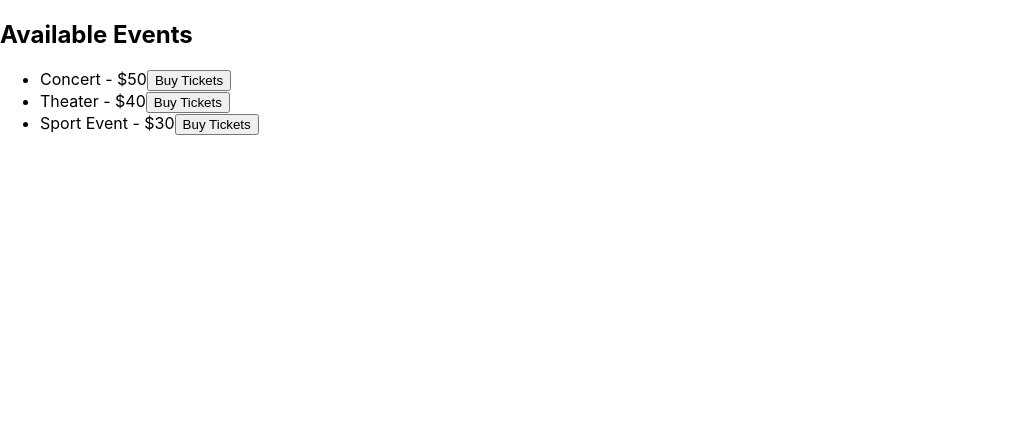
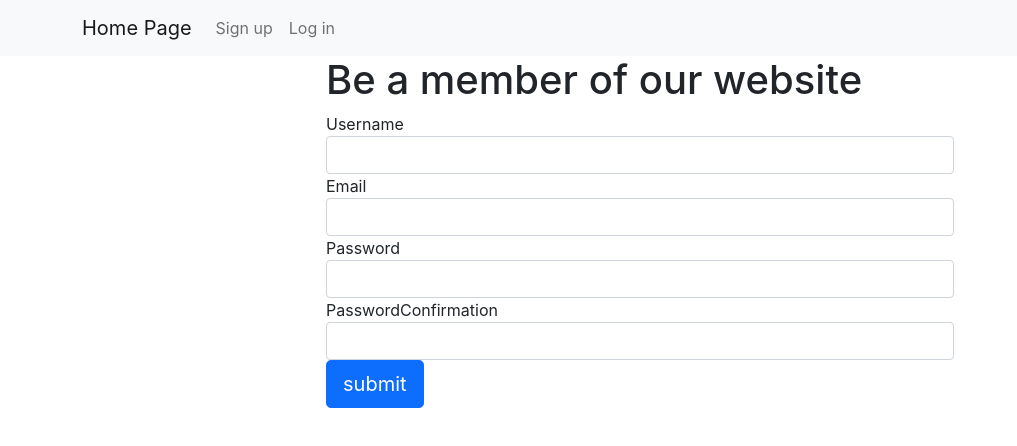
Before and after one commit to fountainfang/Pentakill, a React (Create React App) app in the folder event-ticket-platform/: page /signup in a window 1280 px wide. Shown: the top 446 px of the page, without its empty margins (0-1017 px from the left). Built offline with nearby package versions, Linux system fonts and the light colour scheme.

Commit message:
sign in and sign up page

```diff
--- a/event-ticket-platform/package.json
+++ b/event-ticket-platform/package.json
@@ -8,7 +8,8 @@
     "@testing-library/user-event": "^13.5.0",
     "react": "^18.2.0",
     "react-dom": "^18.2.0",
-    "react-scripts": "5.0.1",
+    "react-router-dom": "^6.22.2",
+    "react-scripts": "^5.0.1",
     "web-vitals": "^2.1.4"
   },
   "scripts": {
@@ -34,5 +35,8 @@
       "last 1 firefox version",
       "last 1 safari version"
     ]
+  },
+  "devDependencies": {
+    "@types/react-router-dom": "^5.3.3"
   }
 }
--- a/event-ticket-platform/public/index.html
+++ b/event-ticket-platform/public/index.html
@@ -1,20 +1,20 @@
 <!DOCTYPE html>
 <html lang="en">
+
 <head>
   <meta charset="utf-8" />
   <link rel="icon" href="%PUBLIC_URL%/favicon.ico" />
   <meta name="viewport" content="width=device-width, initial-scale=1" />
   <meta name="theme-color" content="#000000" />
-    <meta
-      name="description"
-      content="Web site created using create-react-app"
-    />
+  <meta name="description" content="Web site created using create-react-app" />
   <link rel="apple-touch-icon" href="%PUBLIC_URL%/logo192.png" />
   <!--
       manifest.json provides metadata used when your web app is installed on a
       user's mobile device or desktop. See https://developers.google.com/web/fundamentals/web-app-manifest/
     -->
   <link rel="manifest" href="%PUBLIC_URL%/manifest.json" />
+  <link href="https://cdn.jsdelivr.net/npm/bootstrap@5.0.2/dist/css/bootstrap.min.css" rel="stylesheet"
+    integrity="sha384-EVSTQN3/azprG1Anm3QDgpJLIm9Nao0Yz1ztcQTwFspd3yD65VohhpuuCOmLASjC" crossorigin="anonymous">
   <!--
       Notice the use of %PUBLIC_URL% in the tags above.
       It will be replaced with the URL of the `public` folder during the build.
@@ -26,6 +26,7 @@
     -->
   <title>React App</title>
 </head>
+
 <body>
   <noscript>You need to enable JavaScript to run this app.</noscript>
   <div id="root"></div>
@@ -40,4 +41,5 @@
       To create a production bundle, use `npm run build` or `yarn build`.
     -->
 </body>
+
 </html>
--- /dev/null
+++ b/event-ticket-platform/src/components/Header/index.jsx
@@ -0,0 +1,26 @@
+
+import React from 'react';
+import "../Header/style.css"
+import { Link } from 'react-router-dom'
+
+const Header = () => {
+    return (
+        <nav className="navbar navbar-expand-lg navbar-light bg-light">
+            <div className="container">
+                <Link className="navbar-brand" to="/">Home Page</Link>
+                <div className="navbar-collapse">
+                    <ul className="navbar-nav mr-auto">
+                        <li className="nav-item">
+                            <Link className="nav-link" to="/signup">Sign up</Link>
+                        </li>
+                        <li className="nav-item">
+                            <Link className="nav-link" to="/signin">Log in</Link>
+                        </li>
+                    </ul >
+                </div >
+            </div >
+        </nav >
+    );
+};
+
+export default Header;
--- /dev/null
+++ b/event-ticket-platform/src/components/Header/style.css
@@ -0,0 +1,4 @@
+.nav{width: 100%;
+height: 80px;
+line-height: 80px;
+background-color: #f1f1f1;}
--- a/event-ticket-platform/src/index.js
+++ b/event-ticket-platform/src/index.js
@@ -3,12 +3,14 @@ import ReactDOM from 'react-dom/client';
 import './index.css';
 import App from './App';
 import reportWebVitals from './reportWebVitals';
+import AppRouter from "./router"
 
 const root = ReactDOM.createRoot(document.getElementById('root'));
 root.render(
-  <React.StrictMode>
-    <App />
-  </React.StrictMode>
+
+  <AppRouter />
+
+
 );
 
 // If you want to start measuring performance in your app, pass a function
--- /dev/null
+++ b/event-ticket-platform/src/pages/App.jsx
@@ -0,0 +1,33 @@
+import React, { useState } from 'react';
+import EventList from '../components/EventList';
+import TicketPurchase from '../components/TicketPurchase';
+
+
+const initialEvents = [
+  { id: 1, name: 'Concert', price: 50 },
+  { id: 2, name: 'Theater', price: 40 },
+  { id: 3, name: 'Sport Event', price: 30 },
+];
+
+function Home() {
+  const [events] = useState(initialEvents);
+  const [selectedEvent, setSelectedEvent] = useState(null);
+
+  const handleSelectEvent = event => {
+    setSelectedEvent(event);
+  };
+
+  const handlePurchase = () => {
+    alert(`Purchased ticket for ${selectedEvent.name}!`);
+    setSelectedEvent(null); // Reset selection
+  };
+
+  return (
+    <div className="App">
+      <EventList events={events} onSelectEvent={handleSelectEvent} />
+      <TicketPurchase event={selectedEvent} onPurchase={handlePurchase} />
+    </div>
+  );
+}
+
+export default Home;
--- /dev/null
+++ b/event-ticket-platform/src/pages/Signin/signin.jsx
@@ -0,0 +1,18 @@
+import React, { Component } from 'react'
+import Signinform from './signinform'
+
+export default class signin extends Component {
+    render() {
+        return (
+            (
+                <div className='row'>
+                    <div className='col-md-3'></div>
+                    <div className='col-md-6'>
+                        <Signinform />
+                    </div>
+                    <div className='col-md-3'></div>
+                </div>
+            )
+        )
+    }
+}
--- /dev/null
+++ b/event-ticket-platform/src/pages/Signin/signinform.jsx
@@ -0,0 +1,64 @@
+import React, { Component } from 'react'
+
+export default class Signinform extends Component {
+    constructor() {
+        super();
+        this.state = {
+            username: "",
+            password: ""
+
+        }
+    }
+
+    onSubmit = (e) => {
+        e.preventDefault();
+        console.log(this.state)
+
+    }
+    changeHandle = (e) => {
+        this.setState({
+            [e.target.name]: e.target.value
+        });
+    }
+
+
+    render() {
+
+        const { username, password } = this.state;
+        return (
+            <div>
+                <form onSubmit={this.onSubmit}>
+                    <h1>Log in our website</h1>
+                    <div className="form-group">
+                        <label className="control-label">Username</label>
+                        <input
+                            className="form-control"
+                            type="text"
+                            name="username"
+                            value={username}
+                            onChange={this.changeHandle}
+                        />
+
+                    </div>
+
+                    <div className="form-group">
+                        <label className="control-label">Password</label>
+                        <input
+                            className="form-control"
+                            type="password"
+                            name="password"
+                            value={password}
+                            onChange={this.changeHandle}
+                        />
+
+                    </div>
+
+                    <div className="form-group">
+                        <button className="btn btn-primary btn-lg">Log in</button>
+                    </div>
+
+                </form >
+            </div >
+        )
+    }
+}
--- /dev/null
+++ b/event-ticket-platform/src/pages/Signup/signup.jsx
@@ -0,0 +1,19 @@
+
+
+
+import React, { Component } from 'react'
+import Signupform from './signupform'
+
+export default class signup extends Component {
+  render() {
+    return (
+      <div className='row'>
+        <div className='col-md-3'></div>
+        <div className='col-md-6'>
+          <Signupform />
+        </div>
+        <div className='col-md-3'></div>
+      </div>
+    )
+  }
+}
--- /dev/null
+++ b/event-ticket-platform/src/pages/Signup/signupform.jsx
@@ -0,0 +1,84 @@
+import React, { Component } from 'react'
+
+export default class Signupform extends Component {
+    constructor() {
+        super();
+        this.state = {
+            username: "",
+            email: "",
+            password: "",
+            passwordConfirmation: ""
+
+        }
+    }
+
+
+
+    onSubmit = (e) => {
+        e.preventDefault();
+        console.log(this.state)
+
+    }
+    changeHandle = (e) => {
+        this.setState({
+            [e.target.name]: e.target.value
+        });
+    }
+    render() {
+        const { username, email, password, passwordConfirmation } = this.state;
+        return (
+            <div>
+                <form onSubmit={this.onSubmit}>
+                    <h1>Be a member of our website</h1>
+                    <div className="form-group">
+                        <label className="control-label">Username</label>
+                        <input
+                            className="form-control"
+                            type="text"
+                            name="username"
+                            value={username}
+                            onChange={this.changeHandle}
+                        />
+
+                    </div>
+                    <div className="form-group">
+                        <label className="control-label">Email</label>
+                        <input
+                            className="form-control"
+                            type="text"
+                            name="email"
+                            value={email}
+                            onChange={this.changeHandle}
+                        />
+
+                    </div>
+                    <div className="form-group">
+                        <label className="control-label">Password</label>
+                        <input
+                            className="form-control"
+                            type="password"
+                            name="password"
+                            value={password}
+                            onChange={this.changeHandle}
+                        />
+
+                    </div>
+                    <div className="form-group">
+                        <label className="control-label">PasswordConfirmation</label>
+                        <input
+                            className="form-control"
+                            type="password"
+                            name="passwordConfirmation"
+                            value={passwordConfirmation}
+                            onChange={this.changeHandle}
+                        />
+                    </div>
+                    <div className="form-group">
+                        <button className="btn btn-primary btn-lg">submit</button>
+                    </div>
+
+                </form >
+            </div >
+        )
+    }
+}
--- /dev/null
+++ b/event-ticket-platform/src/router/index.js
@@ -0,0 +1,23 @@
+import React, { Component } from 'react';
+import Home from '../pages/App';
+import Signup from '../pages/Signup/signup';
+import Header from '../components/Header';
+import Signin from '../pages/Signin/signin';
+import { BrowserRouter as Router, Routes, Route } from 'react-router-dom';
+
+export default class index extends Component {
+    render() {
+        return (
+            <Router>
+                <Header />
+                <Routes>
+                    <Route path="/" element={<Home />} />
+                    <Route path="/signup" element={<Signup />} />
+                    <Route path="/signin" element={<Signin />} />
+                </Routes>
+                {/* 放在Routes之外 */}
+
+            </Router>
+        );
+    }
+}
```
Also changed, not shown: 1 other file (tests, documents, lock files or other folders). Lines whose indentation alone changed are shown as unchanged.
